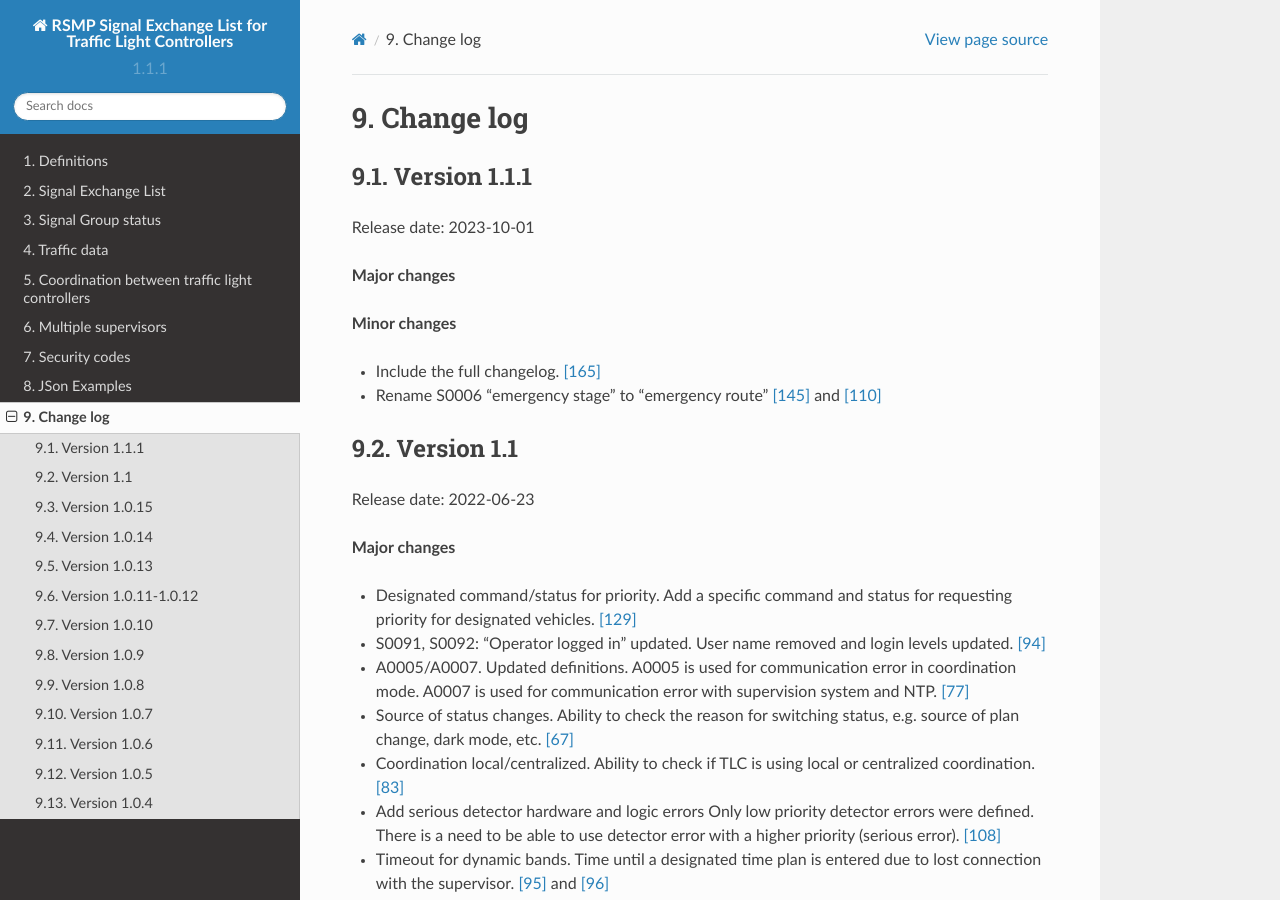
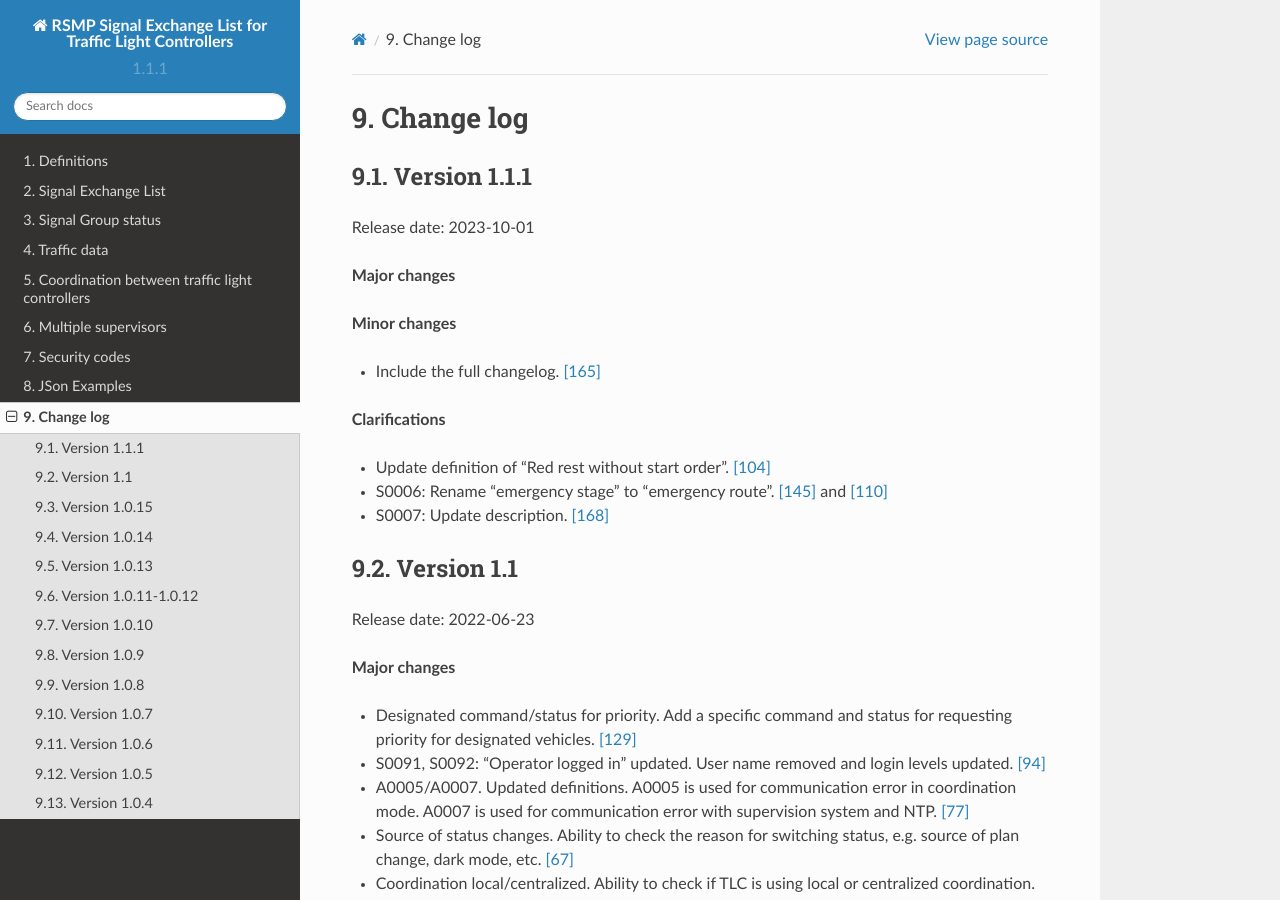
Before and after one commit to rsmp-nordic/rsmp_sxl_traffic_lights, a Sphinx documentation site: the page built from source/changelog.rst, in a window 1280 px wide and 900 px high. Built offline with Sphinx 7.4.7 and the Read the Docs theme 2.0.0, drawn with Linux system fonts in a browser that asks for light colours.

Commit message:
Update changelog

```diff
--- a/source/changelog.rst
+++ b/source/changelog.rst
@@ -13,8 +13,12 @@ Release date: 2023-10-01
 **Minor changes**
 
 - Include the full changelog. :issue:`165`
-- Rename S0006 "emergency stage" to "emergency route" :issue:`145` and :issue:`110`
 
+**Clarifications**
+
+- Update definition of "Red rest without start order". :issue:`104`
+- S0006: Rename "emergency stage" to "emergency route". :issue:`145` and :issue:`110`
+- S0007: Update description. :issue:`168`
 
 Version 1.1
 -----------
```
